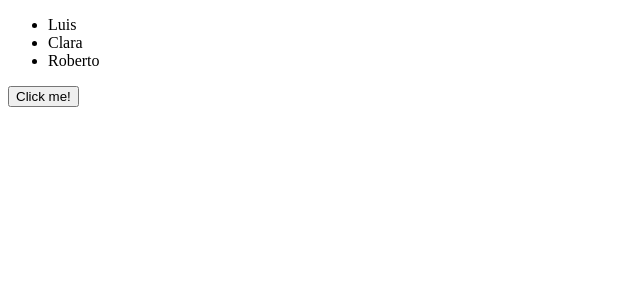
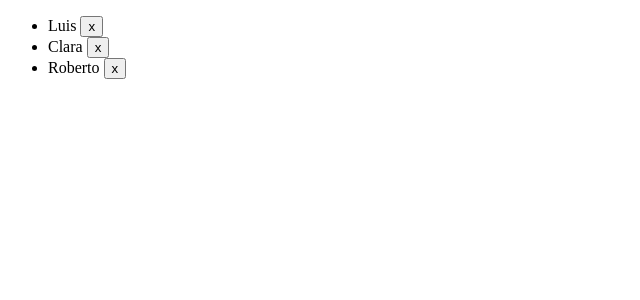
Before and after one commit to itzelJimenez/angular_first_steps, an Angular app: page / in a window 1280 px wide. Shown: the top 300 px of the page, without its empty margins (0-640 px from the left). Built offline with nearby package versions, Linux system fonts and the light colour scheme.

Commit message:
delete delete users with click event

```diff
--- a/src/app/app.component.html
+++ b/src/app/app.component.html
@@ -1,9 +1,5 @@
 <ul>
   <li *ngFor='let user of users'>
-    {{ user }}
+    {{ user }} <button (click)='deleteUser(user)'>x</button>
   </li>
 </ul>
-
-<button (click)='sayHello()'>
-  Click me!
-</button>
--- a/src/app/app.component.ts
+++ b/src/app/app.component.ts
@@ -11,4 +11,12 @@ export class AppComponent {
   sayHello() {
     alert('Hello')
   }
+
+  deleteUser(user) {
+    for(let i = 0; i < this.users.length; i++) {
+      if(user == this.users[i]){
+        this.users.splice(i, 1);
+      }
+    }
+  }
 }
```
